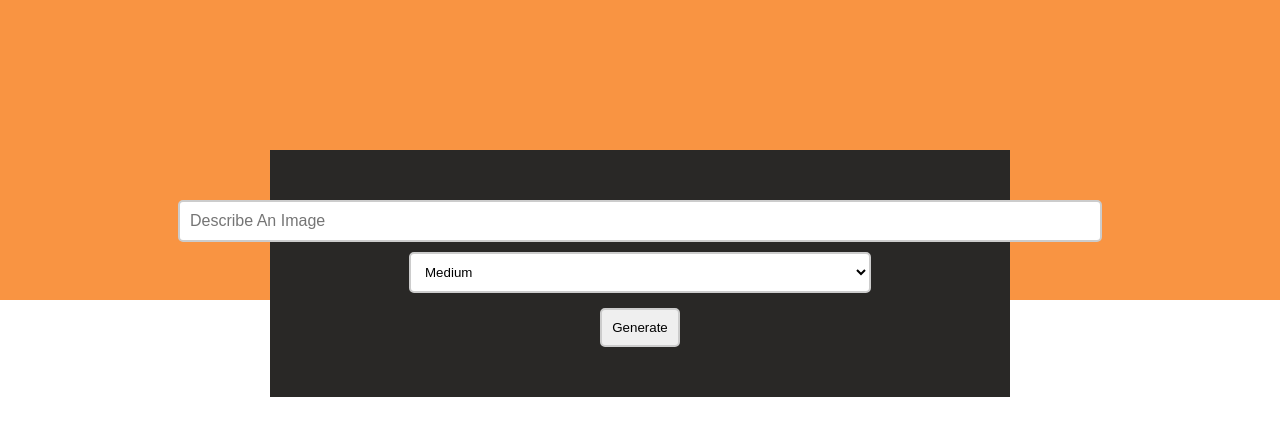
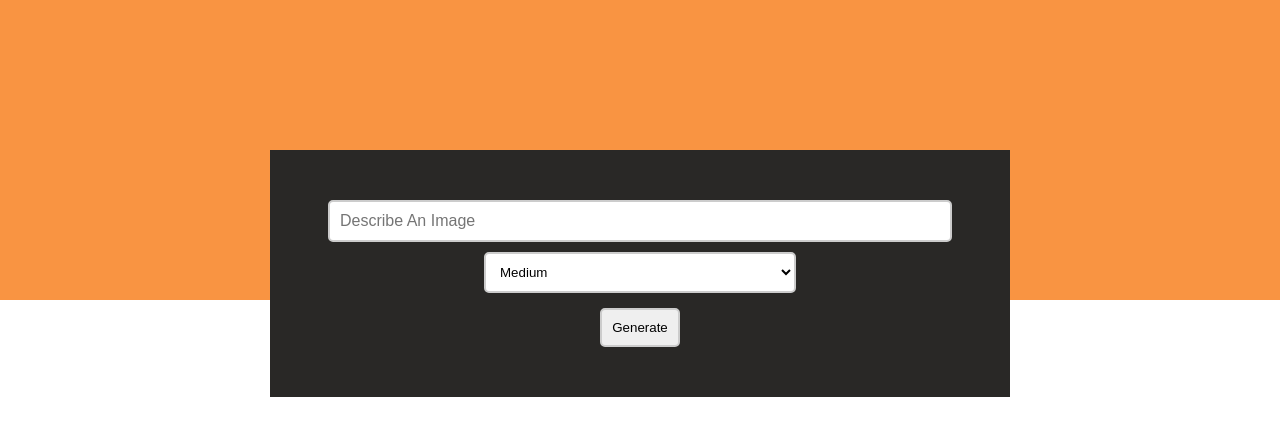
Before and after one commit to sachithdh/AI-Image-Generator, a Flask app: page / in a window 1280 px wide. Shown: the part 59-495 px from the top of the page. Run offline with Flask 2, Linux system fonts and the light colour scheme.

Commit message:
Update style.css

```diff
--- a/static/styles/style.css
+++ b/static/styles/style.css
@@ -64,7 +64,7 @@
     border-radius: 5px;
     border: 2px solid #ccc;
     padding: 10px;
-    width: 900px;
+    width: 600px;
     outline: none;
     resize: both;
 }
```
